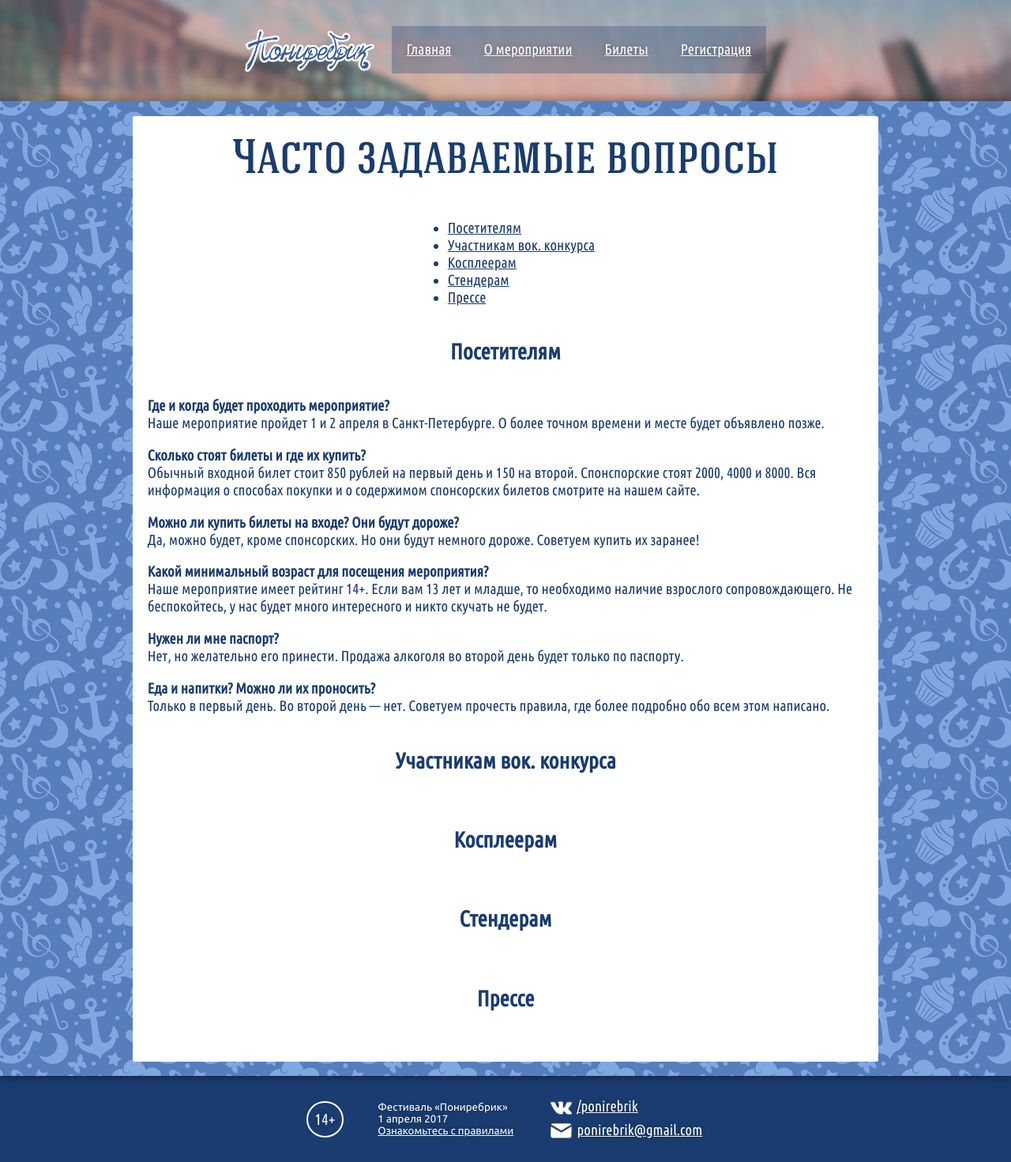
After one commit to NeatSketch/ponirebrik17, a PHP site: page /faq.php in a window 1280 px wide. The commit adds this page. Shown: the whole page at 79% size. Run offline with PHP 8.4, Linux system fonts and the light colour scheme.

Commit message:
Added a lot of stuff.

```diff
--- /dev/null
+++ b/about.php
@@ -0,0 +1,4 @@
+<?php
+	require_once('base_template.php');
+	page(__FILE__, 'О мероприятии');
+?>
--- a/index.html
+++ b/base_template.php
@@ -1,3 +1,14 @@
+<?php
+	function page($filename, $title = null) {
+		if (!isset($title)) {
+			$title = 'Пониребрик';
+			$head_title = $title;
+		} else {
+			$head_title = "Пониребрик — $title";
+		}
+    	$document_name = basename($filename, '.php');
+    	$content = file_get_contents("./content/$document_name.html");
+?>
 <!DOCTYPE html>
 <html>
 	<head>
@@ -21,7 +32,7 @@
 		<meta name="msapplication-TileColor" content="#1a3c70" />
 		<meta name="msapplication-TileImage" content="/res/ms-icon-144x144.png" />
 		<meta name="theme-color" content="#1a3c70" />
-		<title>Пониребрик</title>
+		<title><?php echo $head_title; ?></title>
 		<!--<script type="text/javascript" src="//vk.com/js/api/openapi.js?120"></script>-->
 	</head>
 	<body>
@@ -33,33 +44,33 @@
 				</div>
 				<img id="logo" src="./img/Logo_resized_new.png" alt="Лого" />
 			</div>-->
-			<img id="logo-text" src="./img/Logo-text.png" alt="Лого" />
+			<a href="index.php"><img id="logo-text" src="./img/Logo-text.png" alt="Лого" /></a>
 			<div id="title-bar">
 				<div>
-					<div><a href="index.html">Главная</a></div>
+					<div><a href="index.php">Главная</a></div>
 					<div>
-						<a href="about.html">О мероприятии</a>
+						<a href="about.php">О мероприятии</a>
 						<div class="dropdown">
-							<a href="faq.html">FAQ</a>
-							<a href="rules.html">Правила</a>
+							<a href="faq.php" title="FAQ — часто задаваемые вопросы">FAQ</a>
+							<a href="rules.php">Правила</a>
 						</div>
 					</div>
 					<div>
-						<a href="tickets.html">Билеты</a>
+						<a href="tickets.php">Билеты</a>
 						<div class="dropdown">
-							<a href="ticket1.html">Первый билет</a>
-							<a href="ticket2.html">Второй билет</a>
-							<a href="ticket3.html">Третий билет</a>
-							<a href="ticket4.html">Четвёртый билет</a>
+							<a href="ticket1.php">Билет «Рядовой Путаница»</a>
+							<a href="ticket2.php">Билет «Лейтенант Бардак»</a>
+							<a href="ticket3.php">Билет «Капитан Бедлам»</a>
+							<a href="ticket4.php">Билет «Генерал Переворот»</a>
 						</div>
 					</div>
 					<div>
-						<a href="reg.html">Регистрация</a>
+						<a href="reg.php">Регистрация</a>
 						<div class="dropdown">
-							<a href="stands-reg.html">Стенды</a>
-							<a href="cosplay-reg.html">Косплей</a>
-							<a href="singing-contest-reg.html">Вокальный конкурс</a>
-							<a href="press-reg.html">Пресса</a>
+							<a href="stands-reg.php">Стенды</a>
+							<a href="cosplay-reg.php">Косплей</a>
+							<a href="singing-contest-reg.php">Вокальный конкурс</a>
+							<a href="press-reg.php">Пресса</a>
 						</div>
 					</div>
 				</div>
@@ -67,9 +78,11 @@
 		</div>
 		<div id="content" class="overlapping">
 			<div>
-				<div class="section-title">Заголовок</div>
+				<div class="section-title"><?php echo $title; ?></div>
 				<div class="section-content">
-					<p>Lorem ipsum dolor sit amet, consectetur adipiscing elit, sed do eiusmod tempor incididunt ut labore et dolore magna aliqua. Ut enim ad minim veniam, quis nostrud exercitation ullamco laboris nisi ut aliquip ex ea commodo consequat. Duis aute irure dolor in reprehenderit in voluptate velit esse cillum dolore eu fugiat nulla pariatur. Excepteur sint occaecat cupidatat non proident, sunt in culpa qui officia deserunt mollit anim id est laborum.</p>
+					<?php
+                        echo $content;
+                    ?>
 				</div>
 			</div>
 		</div>
@@ -81,7 +94,7 @@
 					<span id="age-rating">14+</span>
 				</div>
 				<div>
-					<p>Фестиваль «Пониребрик»<br/>1 апреля 2017<br/><a href="rules.html">Ознакомьтесь с правилами</a></p>
+					<p>Фестиваль «Пониребрик»<br/>1 апреля 2017<br/><a href="rules.php">Ознакомьтесь с правилами</a></p>
 				</div>
 				<div id="contacts">
 					<a href="https://vk.com/ponirebrik">
@@ -98,3 +111,6 @@
 		</div>
 	</body>
 </html>
+<?php
+	}
+?>
--- /dev/null
+++ b/content/faq.html
@@ -0,0 +1,39 @@
+<p>
+    <!--<input type="radio" name="faq-section" checked id="faq-section-1" />
+    <label for="faq-section-1">Посетителям</label>
+    <input type="radio" name="faq-section" id="faq-section-2"/>-->
+    <div id="links">
+        <ul>
+            <li><a href="#section-guests">Посетителям</a></li>
+            <li><a href="#section-singing-contest">Участникам вок. конкурса</a></li>
+            <li><a href="#section-cosplay">Косплеерам</a></li>
+            <li><a href="#section-stands">Стендерам</a></li>
+            <li><a href="#section-press">Прессе</a></li>
+        </ul>
+    </div>
+</p>
+<h2 id="section-guests">Посетителям</h2>
+<div class="faq-section">
+<p><strong>Где и когда будет проходить мероприятие?</strong><br />Наше мероприятие пройдет 1 и 2 апреля в Санкт-Петербурге. О более точном времени и месте будет объявлено позже.</p>
+<p><strong>Сколько стоят билеты и где их купить?</strong><br />Обычный входной билет стоит 850 рублей на первый день и 150 на второй. Спонспорские стоят 2000, 4000 и 8000. Вся информация о способах покупки и о содержимом спонсорских билетов смотрите на нашем сайте.</p>
+<p><strong>Можно ли купить билеты на входе? Они будут дороже?</strong><br />Да, можно будет, кроме спонсорских. Но они будут немного дороже. Советуем купить их заранее!</p>
+<p><strong>Какой минимальный возраст для посещения мероприятия?</strong><br />Наше мероприятие имеет рейтинг 14+. Если вам 13 лет и младше, то необходимо наличие взрослого сопровождающего. Не беспокойтесь, у нас будет много интересного и никто скучать не будет.</p>
+<p><strong>Нужен ли мне паспорт?</strong><br />Нет, но желательно его принести. Продажа алкоголя во второй день будет только по паспорту.</p>
+<p><strong>Еда и напитки? Можно ли их проносить?</strong><br />Только в первый день. Во второй день &mdash; нет. Советуем прочесть правила, где более подробно обо всем этом написано.</p>
+</div>
+<h2 id="section-singing-contest">Участникам вок. конкурса</h2>
+<div class="faq-section">
+
+</div>
+<h2 id="section-cosplay">Косплеерам</h2>
+<div class="faq-section">
+
+</div>
+<h2 id="section-stands">Стендерам</h2>
+<div class="faq-section">
+
+</div>
+<h2 id="section-press">Прессе</h2>
+<div class="faq-section">
+
+</div>
--- /dev/null
+++ b/content/index.html
@@ -0,0 +1,2 @@
+<p><img src="https://cdn.everypony.ru/storage/00/37/83/2015/12/09/9ffd29aef4.jpg" style="width: 100%"></p>
+<p>Lorem ipsum dolor sit amet, consectetur adipiscing elit, sed do eiusmod tempor incididunt ut labore et dolore magna aliqua. Ut enim ad minim veniam, quis nostrud exercitation ullamco laboris nisi ut aliquip ex ea commodo consequat. Duis aute irure dolor in reprehenderit in voluptate velit esse cillum dolore eu fugiat nulla pariatur. Excepteur sint occaecat cupidatat non proident, sunt in culpa qui officia deserunt mollit anim id est laborum.</p>
--- /dev/null
+++ b/content/test.html
@@ -0,0 +1,2 @@
+<p><img src="https://cdn.everypony.ru/storage/00/37/83/2015/12/09/9ffd29aef4.jpg" style="width: 100%"></p>
+<p>Lorem ipsum dolor sit amet, consectetur adipiscing elit, sed do eiusmod tempor incididunt ut labore et dolore magna aliqua. Ut enim ad minim veniam, quis nostrud exercitation ullamco laboris nisi ut aliquip ex ea commodo consequat. Duis aute irure dolor in reprehenderit in voluptate velit esse cillum dolore eu fugiat nulla pariatur. Excepteur sint occaecat cupidatat non proident, sunt in culpa qui officia deserunt mollit anim id est laborum.</p>
--- /dev/null
+++ b/content/tickets.html
@@ -0,0 +1,6 @@
+<p>
+    <a href="https://pss.timepad.ru/event/427091/" data-twf-placeholder="yes">Перейти к заказу билетов</a><script type="text/javascript" defer="defer" charset="UTF-8" data-timepad-customized="24582" data-twf2s-event--id="427091" data-timepad-widget-v2="event_register" src="https://timepad.ru/js/tpwf/loader/min/loader.js"></script>
+</p>
+<p>
+    Чтобы купить билет, выберите как минимум один тип. Можно заказать сразу несколько билетов.
+</p>
--- a/css/stylesheet.css
+++ b/css/stylesheet.css
@@ -50,7 +50,7 @@ a:active {
 	left: 0;
 	top: 100%;
 	z-index: 9999;
-	background: rgba(26, 60, 112, .7);
+	background: rgba(26, 60, 112, .85);
 	/*text-align: left;*/
 }
 .parallax {
@@ -64,6 +64,7 @@ a:active {
 	position: relative;
 	box-shadow: 0pt 0pt 10pt 0pt rgba(0,0,0,0.5);
 	background-image: url("../img/Background-Piter-200px.png");
+	/*background: rgba(26, 60, 112, .7);*/
 }
 #logo {
 	width: 100%;
@@ -131,14 +132,31 @@ a:active {
 	width: 100%;
 	display: inline-block;
 }
+#links {
+	display: inline-block;
+	text-align: left;
+}
+.faq-section {
+	display: inline-block;
+	text-align: left;
+}
 #content {
 	text-align: center;
+}
+#content a {
+	color: #1a3c70;
+}
+#content a:visited {
+	color: #1a3c70;
+}
+#content a:active {
+	color: #000;
 }
 #content > div {
 	background-color: #fff;
 	border-radius: 2pt;
 	padding: 14pt;
-	max-width: 466pt;
+	max-width: 680pt;
 	margin-left: auto;
 	margin-right: auto;
 }
--- /dev/null
+++ b/faq.php
@@ -0,0 +1,4 @@
+<?php
+	require_once('base_template.php');
+	page(__FILE__, 'Часто задаваемые вопросы');
+?>
--- /dev/null
+++ b/index.php
@@ -0,0 +1,4 @@
+<?php
+	require_once('base_template.php');
+	page(__FILE__);
+?>
--- /dev/null
+++ b/test.php
@@ -0,0 +1,4 @@
+<?php
+	require_once('base_template.php');
+	page(__FILE__, 'Пониребрик - тест');
+?>
--- /dev/null
+++ b/ticket1.php
@@ -0,0 +1,4 @@
+<?php
+	require_once('base_template.php');
+	page(__FILE__, 'Билет «Рядовой Путаница»');
+?>
--- /dev/null
+++ b/ticket2.php
@@ -0,0 +1,4 @@
+<?php
+	require_once('base_template.php');
+	page(__FILE__, 'Билет «Лейтенант Бардак»');
+?>
--- /dev/null
+++ b/ticket3.php
@@ -0,0 +1,4 @@
+<?php
+	require_once('base_template.php');
+	page(__FILE__, 'Билет «Капитан Бедлам»');
+?>
--- /dev/null
+++ b/ticket4.php
@@ -0,0 +1,4 @@
+<?php
+	require_once('base_template.php');
+	page(__FILE__, 'Билет «Генерал Переворот»');
+?>
--- /dev/null
+++ b/tickets.php
@@ -0,0 +1,4 @@
+<?php
+	require_once('base_template.php');
+	page(__FILE__, 'Билеты');
+?>
```
Also changed, not shown: content/about.html (added, +9 -0 lines), content/ticket1.html (added, +15 -0 lines), content/ticket2.html (added, +23 -0 lines), content/ticket3.html (added, +18 -0 lines), content/ticket4.html (added, +18 -0 lines).
